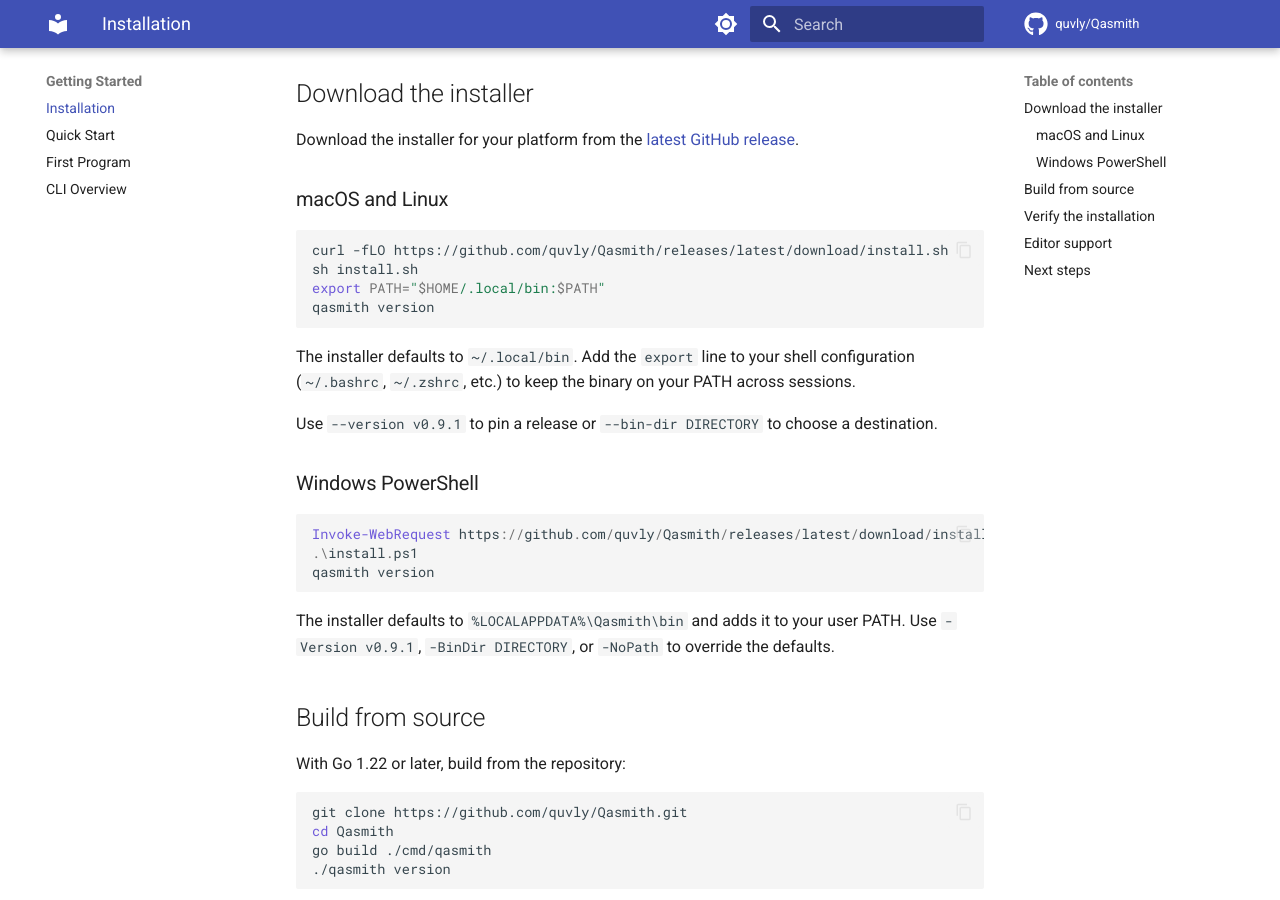
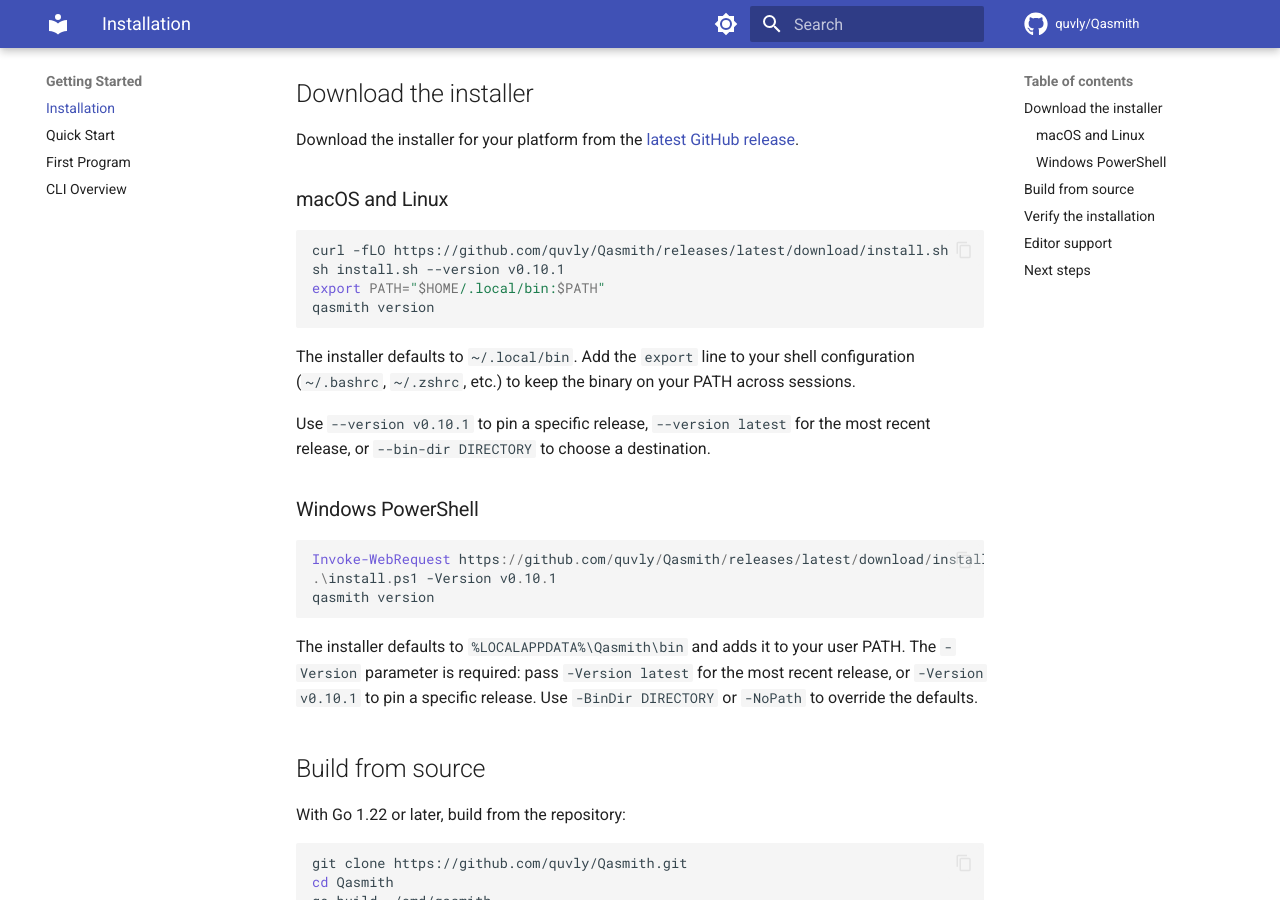
Before and after one commit to quvly/Qasmith, an MkDocs documentation site: the page built from docs/getting-started/installation.md, in a window 1280 px wide and 900 px high, scrolled down 243 px. Built offline with MkDocs 1.6.1 and Material for MkDocs 9.7.7, drawn with Linux system fonts in a browser that asks for light colours; comment, search, counter and statistics services are not loaded.

Commit message:
Release integrity: reproducible builds, attestation, safe installer defaults
GoReleaser (.goreleaser.yaml):
- Keep -trimpath and -buildvcs=false.
- Add mod_timestamp from commit time for deterministic timestamps.
- Add -extldflags=-static for reproducible Linux binaries.
- Add ldflags to inject version and strip debug info.
- Two snapshot builds with these settings produce byte-identical checksums
  when the source and Go version are the same.

Build provenance (release.yml):
- Add actions/attest-build-provenance (pinned by SHA) to the release job.
- The attestation uses the release checksums file as the subject.
- Permissions: attestations: write and id-token: write on the release job.
- Top-level permissions remain contents: read; the release job has
  contents: write; persist-credentials: false on all checkouts.

POSIX installer (scripts/install.sh):
- --version flag is now required. Pass --version latest or --version vX.Y.Z.
- Running without --version exits 2 with a usage message.
- SHA-256 verification fails closed on mismatch or missing expected hash.

Windows installer (scripts/install.ps1):
- -Version parameter is now required. Pass -Version latest or -Version vX.Y.Z.
- Runs without -Version raises a terminating error.
- Parses the checksum file in both single-hash and "hash filename" formats.
- SHA-256 verification fails closed on mismatch.

Installer tests:
- scripts/tests/install.sh covers: missing --version (exit 2), valid pinned
  version, reinstall, --version latest, invalid version format (exit 2),
  and corrupt download (verification failure).
- scripts/tests/install.ps1 covers: missing -Version (error), valid pinned
  version, reinstall, -Version latest, and corrupt download.

Docs:
- README.md and docs/getting-started/installation.md show pinned version
  (v0.10.1) in every install example.
- Document that --version/-Version is required and how to use "latest".

Needs owner decision:
- Signing approach: attestations (chosen here) or cosign. The attestation
  approach uses GitHub's built-in identity; if the owner prefers cosign,
  a signing key and identity must be configured.
- Whether to verify attestations in the installers (requires gh CLI or
  cosign in the installer environment).

Verification:
- sh scripts/install.sh (no args): exits 2 with usage
- go test ./...: all pass
- go vet ./...: clean
- goreleaser.yaml: valid

````diff
--- a/.goreleaser.yaml
+++ b/.goreleaser.yaml
@@ -10,6 +10,11 @@ builds:
     flags:
       - -trimpath
       - -buildvcs=false
+    ldflags:
+      - -s -w
+      - -X github.com/quvly/Qasmith/internal/version.Version={{ .Version }}
+      - -extldflags=-static
+    mod_timestamp: '{{ .CommitTimestamp }}'
     goos: [linux, darwin, windows]
     goarch: [amd64, arm64]
 
--- a/docs/getting-started/installation.md
+++ b/docs/getting-started/installation.md
@@ -10,24 +10,24 @@ Download the installer for your platform from the [latest GitHub release](https:
 
 ```bash
 curl -fLO https://github.com/quvly/Qasmith/releases/latest/download/install.sh
-sh install.sh
+sh install.sh --version v0.10.1
 export PATH="$HOME/.local/bin:$PATH"
 qasmith version
 ```
 
 The installer defaults to `~/.local/bin`. Add the `export` line to your shell configuration (`~/.bashrc`, `~/.zshrc`, etc.) to keep the binary on your PATH across sessions.
 
-Use `--version v0.9.1` to pin a release or `--bin-dir DIRECTORY` to choose a destination.
+Use `--version v0.10.1` to pin a specific release, `--version latest` for the most recent release, or `--bin-dir DIRECTORY` to choose a destination.
 
 ### Windows PowerShell
 
 ```powershell
 Invoke-WebRequest https://github.com/quvly/Qasmith/releases/latest/download/install.ps1 -OutFile install.ps1
-.\install.ps1
+.\install.ps1 -Version v0.10.1
 qasmith version
 ```
 
-The installer defaults to `%LOCALAPPDATA%\Qasmith\bin` and adds it to your user PATH. Use `-Version v0.9.1`, `-BinDir DIRECTORY`, or `-NoPath` to override the defaults.
+The installer defaults to `%LOCALAPPDATA%\Qasmith\bin` and adds it to your user PATH. The `-Version` parameter is required: pass `-Version latest` for the most recent release, or `-Version v0.10.1` to pin a specific release. Use `-BinDir DIRECTORY` or `-NoPath` to override the defaults.
 
 ## Build from source
 
````
Also changed, not shown: README.md (+5 -5 lines), 5 other files.
